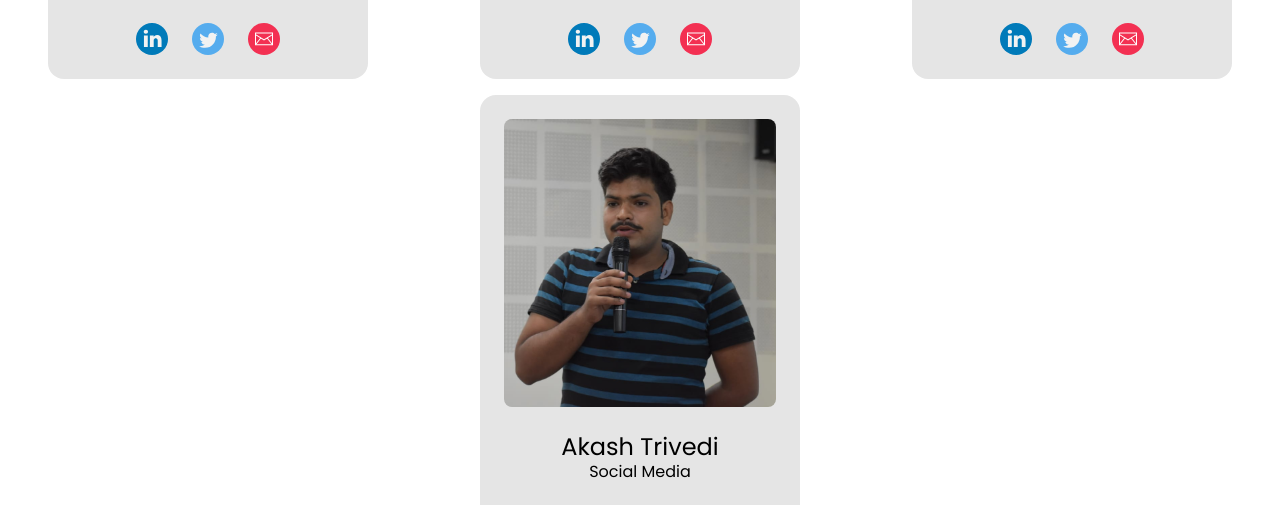
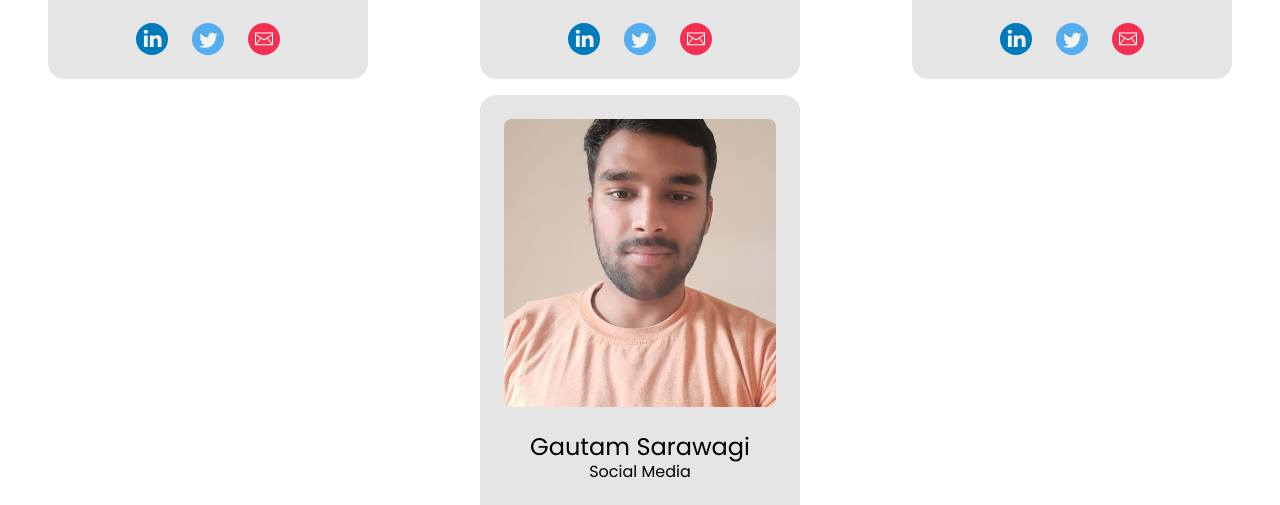
Before and after one commit to Student-Activity-Center-IIIT-NR/NSS-IIITNR-Website, a React (Create React App) app: page /team in a window 1280 px wide. Shown: the part 3202-3707 px from the top of the page. Built offline with nearby package versions, Linux system fonts and the light colour scheme.

Commit message:
Social media incharge changed

```diff
--- a/src/teams/Teams.js
+++ b/src/teams/Teams.js
@@ -120,11 +120,11 @@ function Teams() {
             dept="Web Development"
           />
           <Card
-            image={"./assets/team/akash.jpeg"}
-            name={"Akash Trivedi"}
-            linkedin={"https://www.linkedin.com/in/akash-trivedi-bb07ba235/"}
-            twitter={"https://twitter.com/akashtr22810150"}
-            mail={"mailto:akasht21100@iiitnr.edu.in"}
+            image={"./assets/team/gautam.jpeg"}
+            name={"Gautam Sarawagi"}
+            linkedin={"https://www.linkedin.com/in/gautam-sarawagi-64b1b4227/"}
+            twitter={"https://twitter.com/gautamsarawagi_"}
+            mail={"mailto:gautam21100@iiitnr.edu.in"}
             dept="Social Media"
           />
         </div>
```
Also changed, not shown: public/assets/team/akash.jpeg (deleted), public/assets/team/gautam.jpeg (added).
